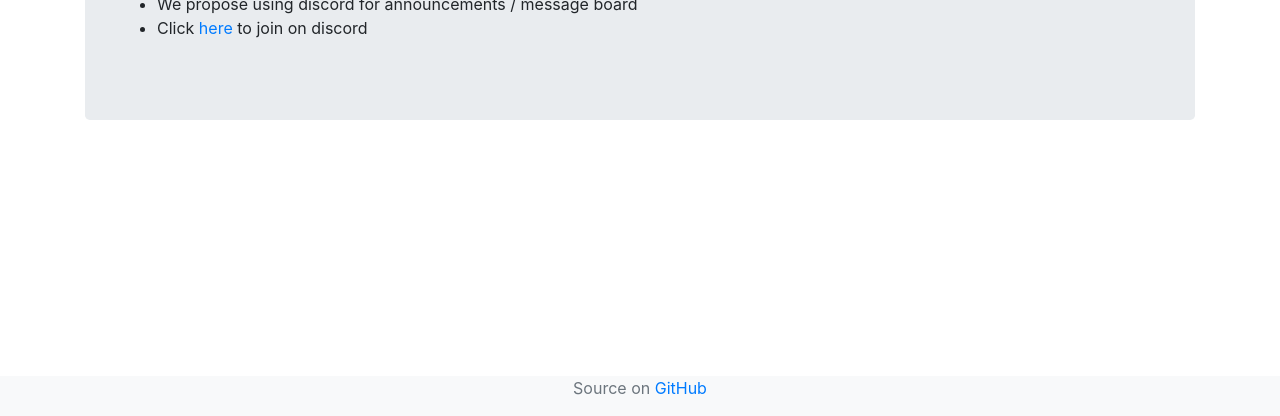
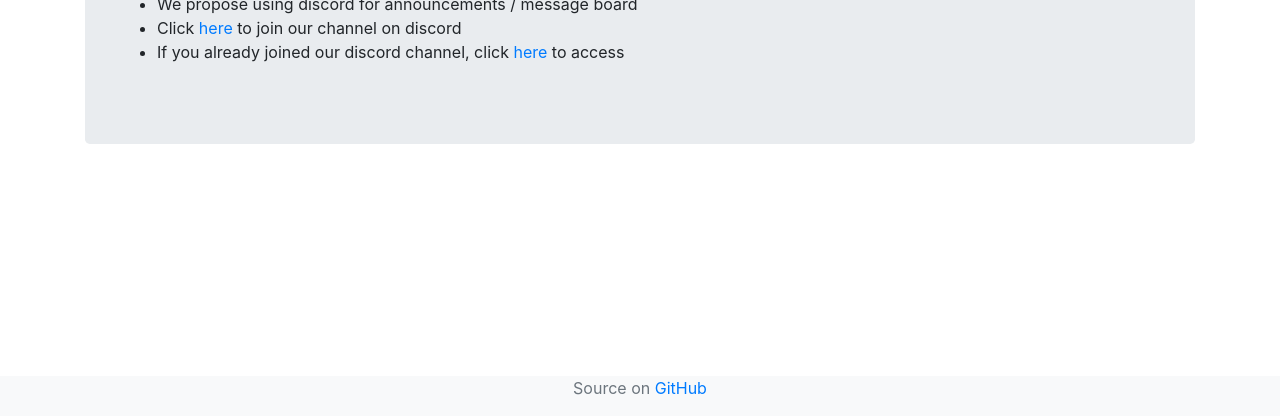
Before and after one commit to maddadder/plhhoa, a website: page client/index.html in a window 1280 px wide. Shown: the part 384-800 px from the top of the page. Drawn offline with nearby package versions, Linux system fonts and the light colour scheme.

Commit message:
add discord direct link

```diff
--- a/client/index.html
+++ b/client/index.html
@@ -29,7 +29,8 @@
             <h1>Connect on discord</h1>
             <ul>
                 <li>We propose using discord for announcements / message board</li>
-                <li>Click <a href="https://discord.gg/4yzD6rSM" target="_blank">here</a> to join on discord</li>
+                <li>Click <a href="https://discord.gg/4yzD6rSM" target="_blank">here</a> to join our channel on discord</li>
+                <li>If you already joined our discord channel, click <a href="https://discord.com/channels/913518650466635777/" target="_blank">here</a> to access</li>
             </ul>
         </div>
     </div>
```
